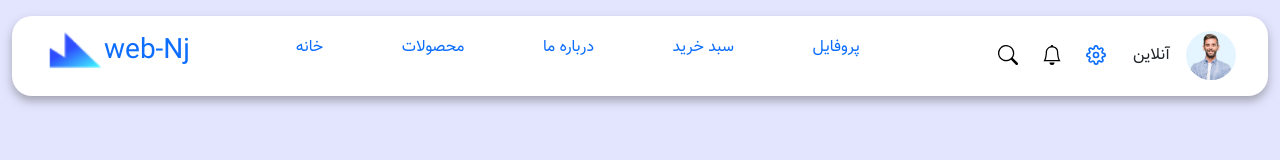
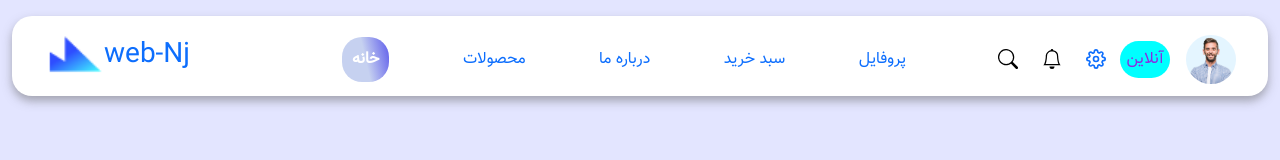
Before and after one commit to ho333innj/css, a plain HTML site: page index.html in a window 1280 px wide. Drawn offline with Linux system fonts and the light colour scheme.

Commit message:
little changes before responsive

```diff
--- a/css/style.css
+++ b/css/style.css
@@ -29,7 +29,8 @@ a{
     margin: 0 auto;
 }
 .section-nav{
-    display: flex;
+    display: grid;
+    grid-template-columns: 20% 50% 20%;
     align-items: center;
     justify-content: space-between;
     width: 100%;
@@ -53,17 +54,17 @@ a{
 .box-img-logo{
     min-width: 60px;
 }
+.center-nav{
+    height: 30px;
+
+}
 .center-nav ul{
     justify-content: space-between;
     height: 100%;
 }
-.center-nav{
-    width: 50%;
-}
+
 .right-nav{
-
-    width: 20%;
-    justify-content: space-between;
+      justify-content: space-between;
 }
 .group-icon{
     display: flex;
@@ -83,3 +84,17 @@ a{
     -ms-border-radius: 100%;
     -o-border-radius: 100%;
 }
+.user-status{
+    background: aqua;
+    color: blueviolet;
+    border-radius: 20px;
+    padding: 0.4rem;
+    text-align: center;
+}
+.active{
+    background-image: linear-gradient(77deg , #c6d1f0 50%, #5c5aeb);
+    color: white;
+    padding: 10px;
+    border-radius: 20px;
+    font-weight: bold;
+}
--- a/index.html
+++ b/index.html
@@ -22,7 +22,7 @@
                 </div>
                 <div class="center-nav ">
                     <ul class="d-flex align-center">
-                        <li><a href="#">خانه</a></li>
+                        <li><a class="active" href="#">خانه</a></li>
                         <li><a href="#">محصولات</a></li>
                         <li><a href="#">درباره ما</a></li>
                         <li><a href="#">سبد خرید</a></li>
```
